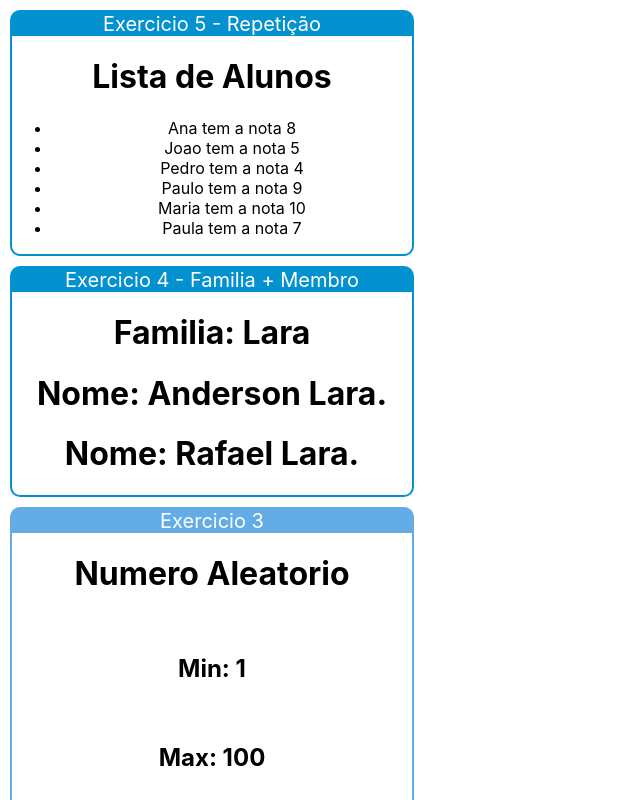
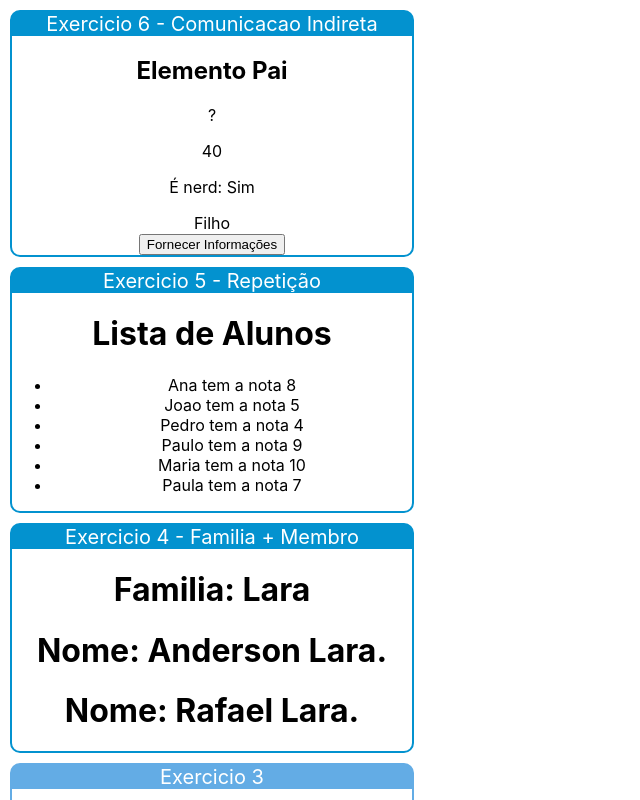
Before and after one commit to metratonpr/fundamentos2, a React (Create React App) app: page / in a window 1280 px wide. Shown: the top 800 px of the page, without its empty margins (0-640 px from the left). Built offline with nearby package versions, Linux system fonts and the light colour scheme; the HTML template or start-up script is replaced by a standard one.

Commit message:
Concluido Indireto

```diff
--- a/src/App.js
+++ b/src/App.js
@@ -6,10 +6,15 @@ import Aleatorio from './componentes/basico/Aleatorio';
 import Familia from './componentes/basico/Familia';
 import FamiliaMembro from './componentes/basico/FamiliaMembro';
 import ListaAlunos from './componentes/repeticao/ListaAlunos';
+import IndiretaPai from './componentes/indireto/IndiretoPai';
 
 function App() {
   return (
     <div className="App">
+
+      <Card titulo="Exercicio 6 - Comunicacao Indireta" color="#0392cf">
+        <IndiretaPai />
+      </Card>
 
       <Card titulo="Exercicio 5 - Repetição" color="#0392cf">
         <ListaAlunos />
--- a/src/componentes/indireto/IndiretoFilho.jsx
+++ b/src/componentes/indireto/IndiretoFilho.jsx
@@ -10,7 +10,8 @@ export default function IndiretaFilho(props) {
         <div>
             <div>Filho</div>
             <button onClick={
-                (e) => clickPai("Joao", gerarIdade(), gerarNerd())}>
+                (e) => clickPai("Joao", gerarIdade(), gerarNerd())
+                }>
                 Fornecer Informações
             </button>
         </div>
--- a/src/componentes/indireto/IndiretoPai.jsx
+++ b/src/componentes/indireto/IndiretoPai.jsx
@@ -1,4 +1,5 @@
 import React, { useState } from "react";
+import IndiretaFilho from "./IndiretoFilho";
 
 
 export default function IndiretaPai() {
@@ -19,7 +20,7 @@ export default function IndiretaPai() {
             <p>{nome}</p>
             <p>{idade}</p>
             <p>É nerd: {eNerd ? "Sim" : "Não"}</p>
-
+            <IndiretaFilho clickPai={processar} />
         </div>
     )
 }
```
